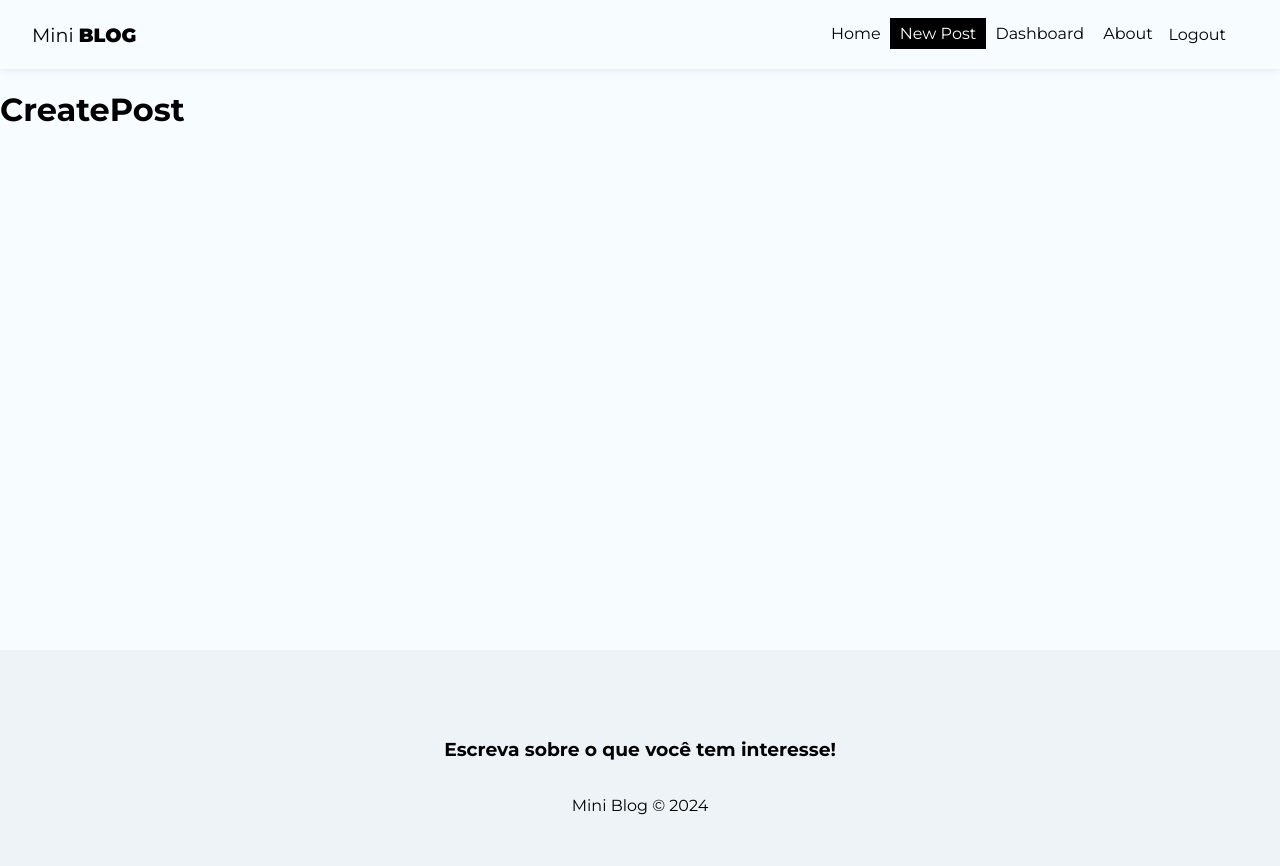
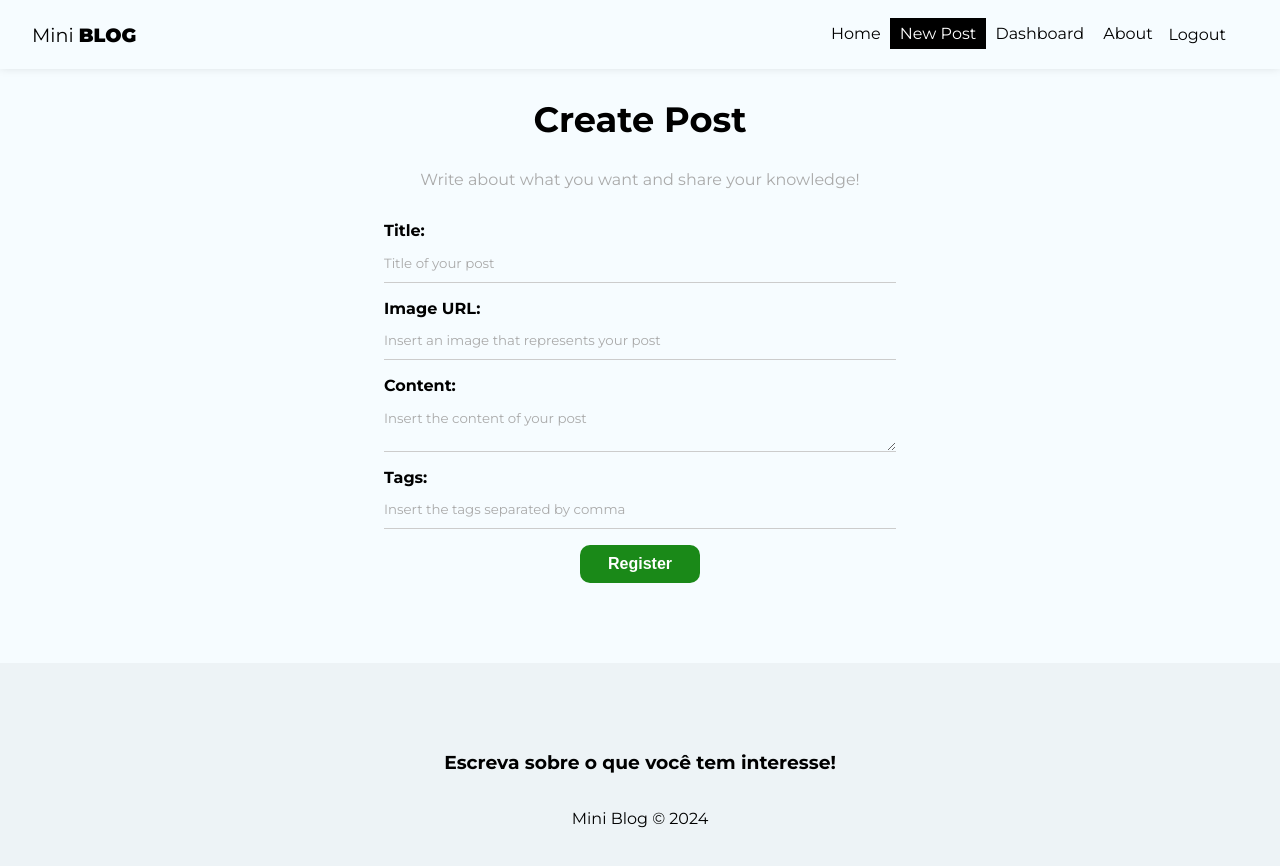
Before and after one commit to rafalebre/MiniBlog, a React (Create React App) app: page /posts/create in a window 1280 px wide. Shown: the top 866 px of the page. Built offline with nearby package versions, Linux system fonts and the light colour scheme; no server answers; sample sign-in values are in the browser's storage.

Commit message:
140: Estrutura da página de criar post

```diff
--- a/src/pages/CreatePost/CreatePost.jsx
+++ b/src/pages/CreatePost/CreatePost.jsx
@@ -1,9 +1,73 @@
 import styles from "./CreatePost.module.css";
 
+import { useState } from "react";
+import { useNavigate } from "react-router-dom";
+import { useAuthValue } from "../../context/AuthContext";
+
 const CreatePost = () => {
+  const [title, setTitle] = useState("");
+  const [image, setImage] = useState("");
+  const [body, setBody] = useState("");
+  const [tags, setTags] = useState([]);
+  const [formError, setFormError] = useState("");
+
+  const handleSubmit = (e) => {
+    e.preventDefault();
+  }
+
   return (
-    <div>
-        <h1>CreatePost</h1>
+    <div className={styles.create_post}>
+      <h2>Create Post</h2>
+      <p>Write about what you want and share your knowledge!</p>
+      <form onSubmit={handleSubmit}>
+      <label>
+        <span>Title:</span>
+        <input
+          type="text"
+          name="title"
+          required
+          placeholder="Title of your post"
+          onChange={(e) => setTitle(e.target.value)}
+          value={title}
+        />
+      </label>
+      <label>
+        <span>Image URL:</span>
+        <input
+          type="text"
+          name="image"
+          required
+          placeholder="Insert an image that represents your post"
+          onChange={(e) => setImage(e.target.value)}
+          value={image}
+        />
+      </label>
+      <label>
+        <span>Content:</span>
+        <textarea
+          name="body"
+          required
+          placeholder="Insert the content of your post"
+          onChange={(e) => setBody(e.target.value)}
+          value={body}
+        > </textarea>
+      </label>
+      <label>
+        <span>Tags:</span>
+        <input
+          type="text"
+          name="tags"
+          required
+          placeholder="Insert the tags separated by comma"
+          onChange={(e) => setTags(e.target.value)}
+          value={tags}
+        />
+      </label>
+      <button className="btn">Register</button>
+      {/* {!loading && <button className="btn">Register</button>} */}
+      {/* {loading && <button className="btn" disabled>Wait...</button>}
+      {error && <p className="error">{error}</p>} */}
+      </form>
     </div>
   )
 }
--- a/src/pages/CreatePost/CreatePost.module.css
+++ b/src/pages/CreatePost/CreatePost.module.css
@@ -0,0 +1,12 @@
+.create_post {
+    text-align: center;
+}
+
+.create_post h2 {
+    font-size: 2.2em;
+}
+
+.create_post p {
+    color: #aaa;
+    margin-bottom: 2em;
+}
```
